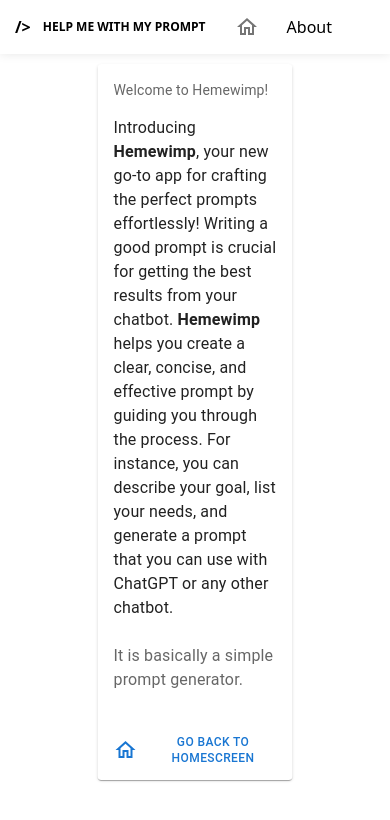
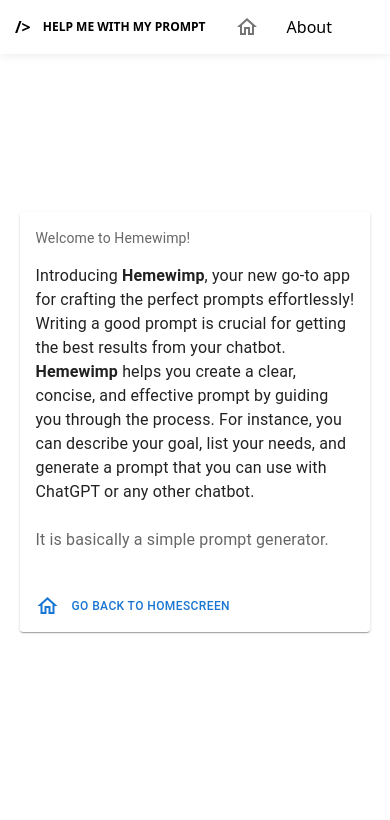
Before and after one commit to Ferez22/hemewimp, a React (Vite) app: page /about in a window 390 px wide. Shown: the top 820 px of the page. Built offline with nearby package versions, Linux system fonts and the light colour scheme.

Commit message:
card size responsive

```diff
--- a/src/pages/about.tsx
+++ b/src/pages/about.tsx
@@ -47,7 +47,7 @@
   return (
     <Box
       sx={{
-        maxWidth: 800,
+        width: { xs: '90%', s: '60%', md: '50%' },
         position: 'fixed',
         top: '50%',
         left: '50%',
```
